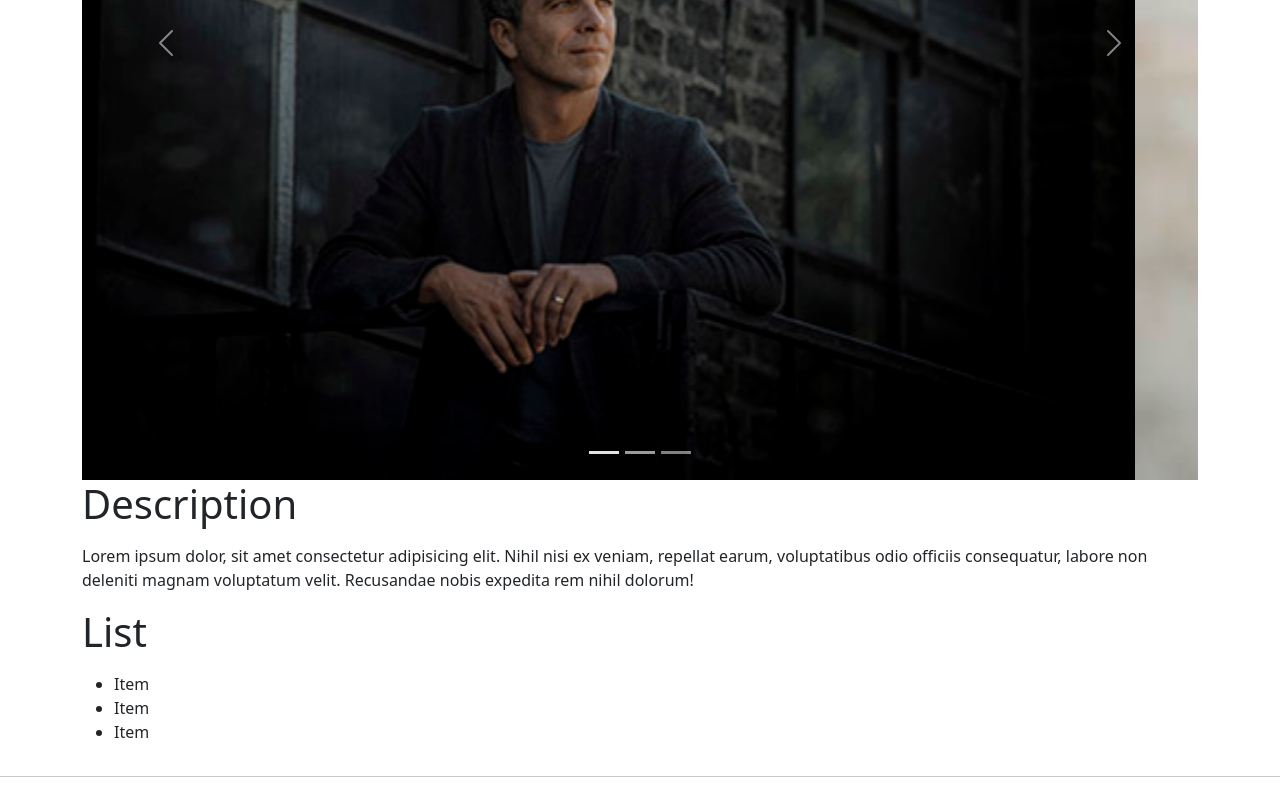
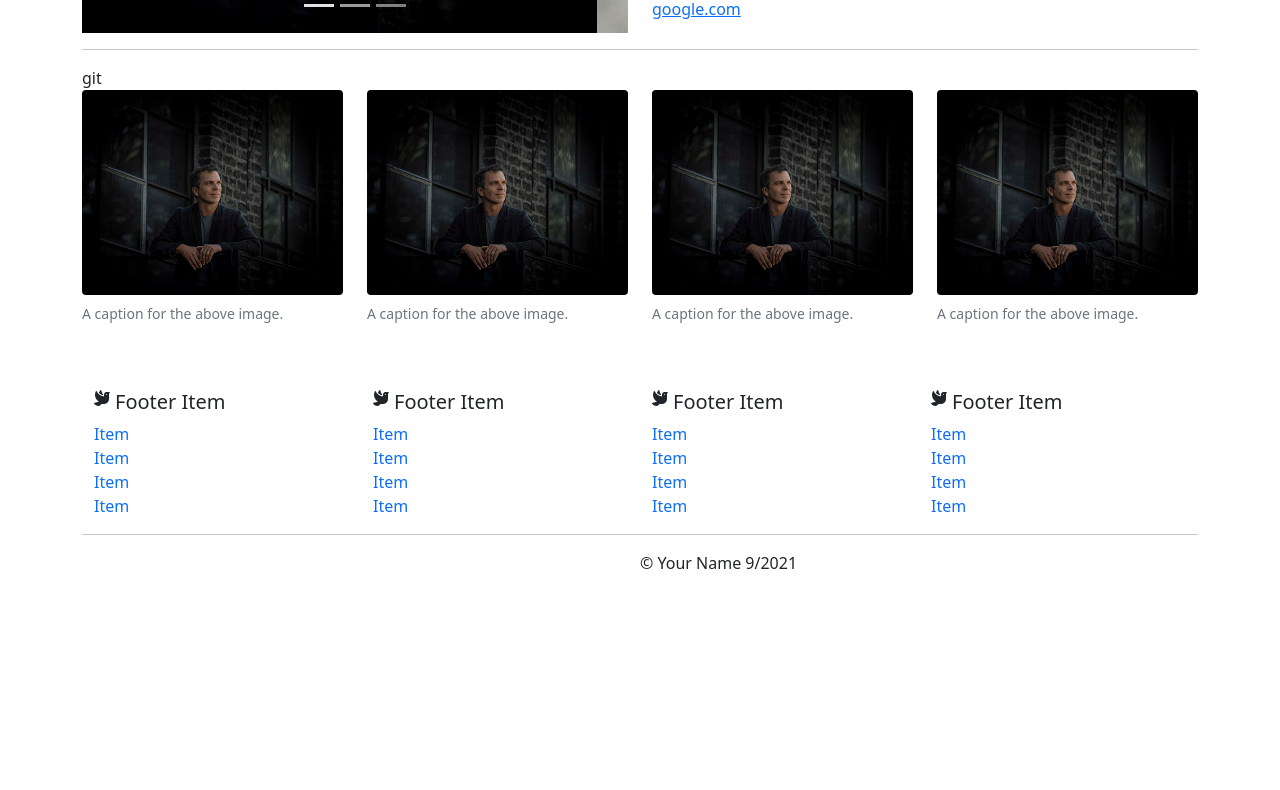
Before and after one commit to trungquan21/61THNB_1951060949_TranTrungQuan_bt1, a plain HTML site: page Viewpost.html in a window 1280 px wide. Shown: the part 451-1241 px from the top of the page. After the commit the page ends 1046 px from the top, so only its background shows below. Drawn offline with Linux system fonts and the light colour scheme.

Commit message:
third commit

```diff
--- a/Viewpost.html
+++ b/Viewpost.html
@@ -47,7 +47,7 @@
 
       <div class="container">
           <div class="row">
-              <div class="col-6 col-mb-4 col-sm-12">
+              <div class="col-6 col-mb-4">
                 <div id="carouselExampleIndicators" class="carousel slide" data-bs-ride="carousel">
                     <div class="carousel-indicators">
                       <button type="button" data-bs-target="#carouselExampleIndicators" data-bs-slide-to="0" class="active" aria-current="true" aria-label="Slide 1"></button>
@@ -75,7 +75,7 @@
                     </button>
                   </div>
               </div>
-              <div class="col-6 col-mb-4 col-sm-12">
+              <div class="col-6 col-mb-4 ">
                 <h3 class="display-6 mb-3">Description</h3>
                 <p class="">Lorem ipsum dolor, sit amet consectetur adipisicing elit. Nihil nisi ex veniam, repellat earum, voluptatibus odio officiis consequatur, labore non deleniti magnam voluptatum velit. Recusandae nobis expedita rem nihil dolorum!</p>
                 <h3 class="display-6 mb-3">List</h3>
@@ -84,11 +84,13 @@
                         <li>Item</li>
                         <li>Item</li>
                     </ul>
-
+                <h3 class="display-6 mb-3">Link</h3>
+                <a href="">google.com</a>
             </div>
           </div>
+          <hr>git
       </div>
-      <hr>
+
       <div class="container">
         <div class="row">
             <div class="col-lg-3 col-6">
```
